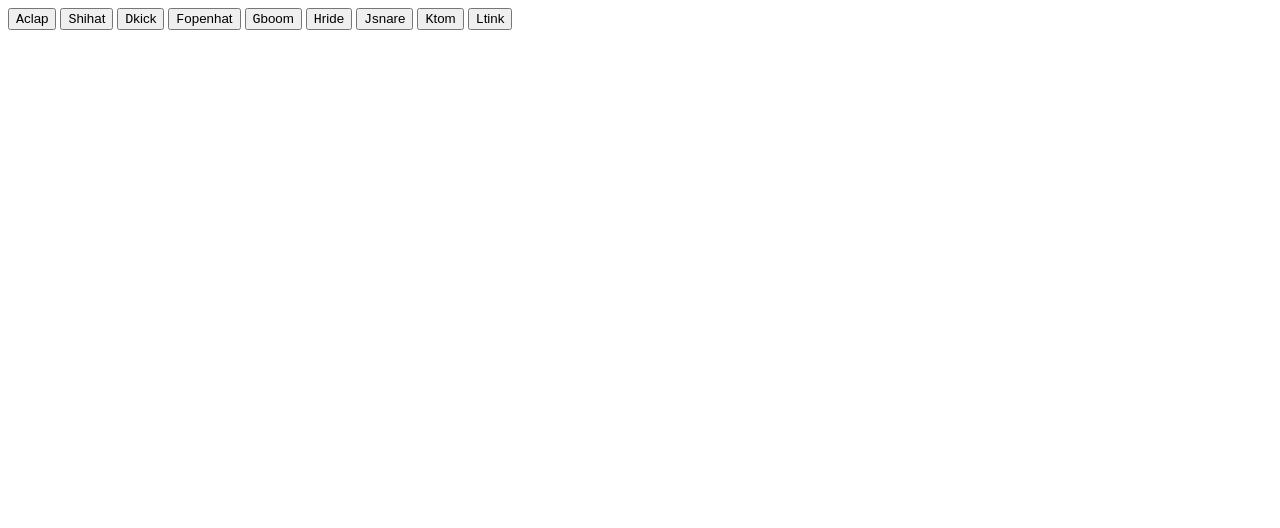
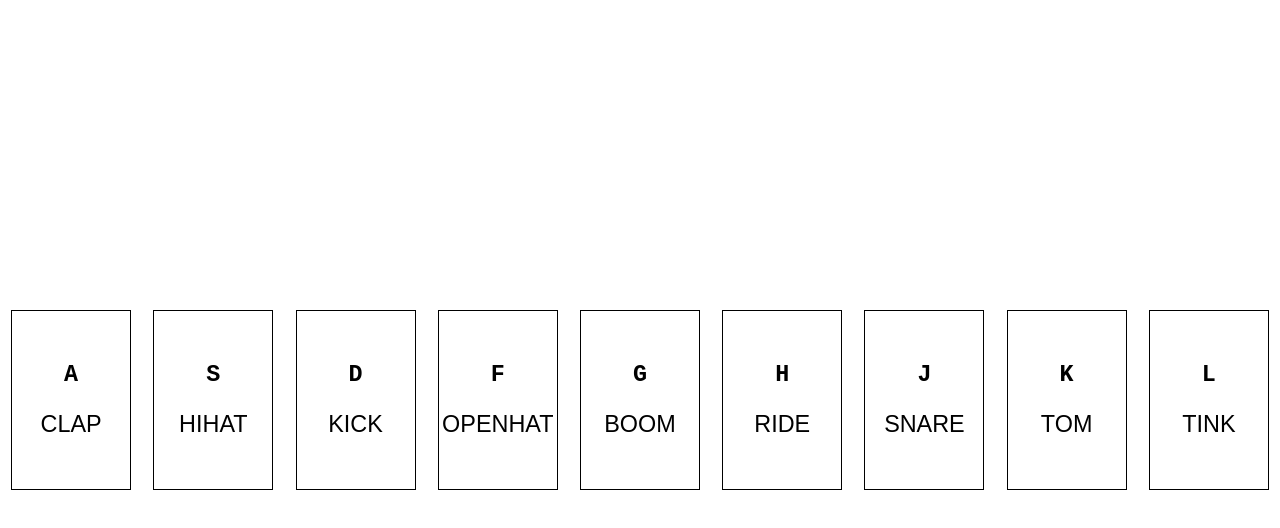
Before and after one commit to schmedes/javascript30, a website: page 01-JavaScriptDrumKit/index.html in a window 1280 px wide. Drawn offline with Linux system fonts and the light colour scheme.

Commit message:
basic styling

```diff
--- a/01-JavaScriptDrumKit/index.css
+++ b/01-JavaScriptDrumKit/index.css
@@ -1,3 +1,42 @@
+* {
+    margin: 0;
+    padding: 0;
+    box-sizing: border-box;
+}
+body {
+    font-size: 18px;
+    font-family: Arial, Helvetica, sans-serif;
+    width: 100%;
+}
+button {
+    background-color: #fff;
+    border: 1px solid #000;
+}
+button:focus {
+    outline: none;
+}
+kbd {
+    display: block;
+    font-weight: bold;
+    margin-bottom: 1em;
+}
+.keys {
+    display: flex;
+    height: 100vh;
+    justify-content: space-around;
+    align-items: center;
+    flex-wrap: wrap;
+}
+.key {
+    height: 180px;
+    width: 120px;
+    font-size: 1.3em;
+}
+.sound {
+    text-transform: uppercase;
+}
+
 .playing {
-    color: greenyellow;
+    color: white;
+    background-color: black;
 }
```
